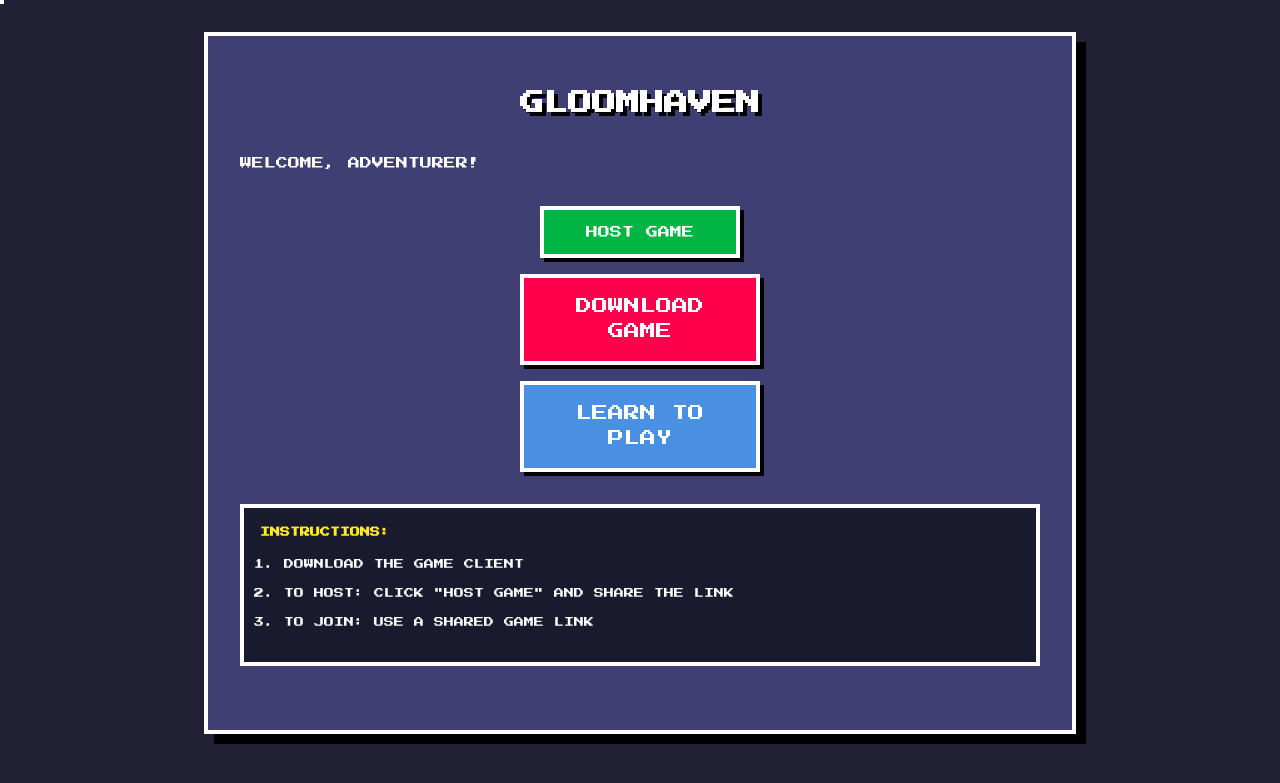
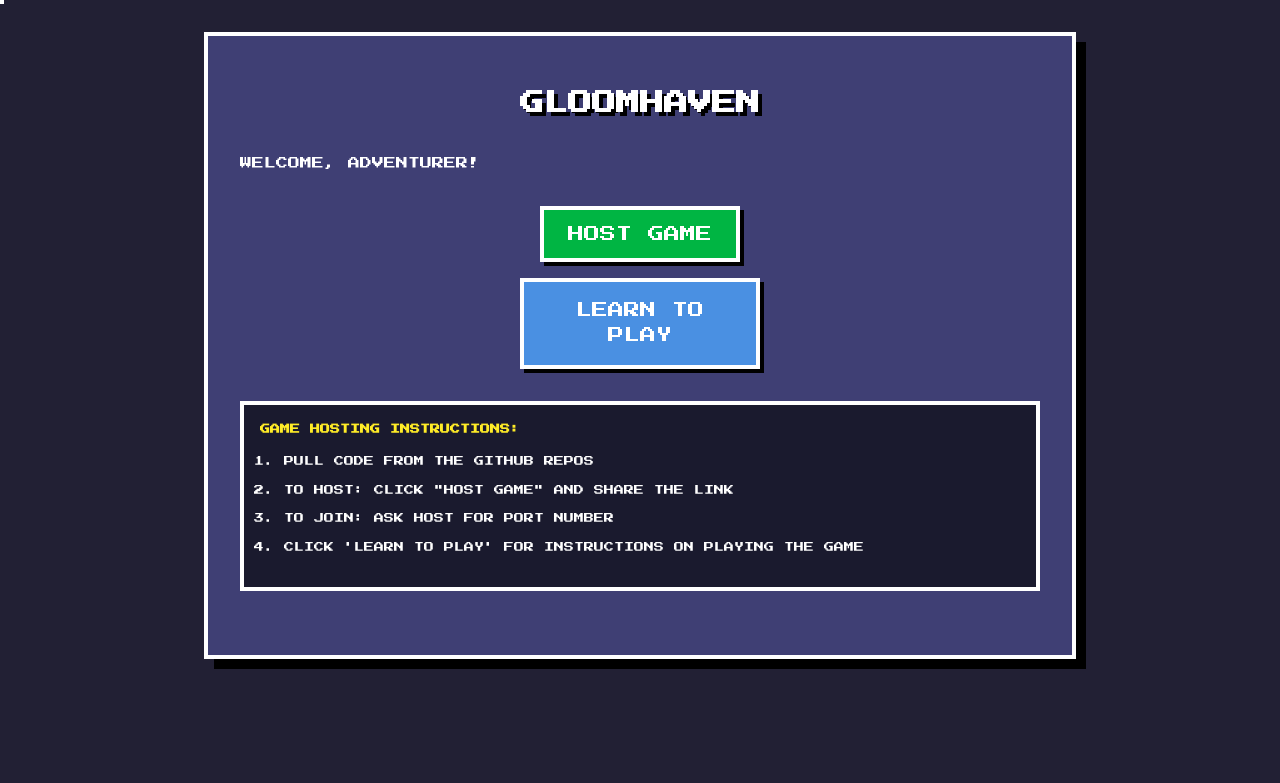
Before and after one commit to k-reddy/drudgeford, a Flask app: page / in a window 1280 px wide. Shown: the top 783 px of the page. Run offline with Flask 3, Linux system fonts and the light colour scheme.

Commit message:
removing download button which doesnt work and improving page 1 instructions

```diff
--- a/Gloomhaven/executable/lobby.py
+++ b/Gloomhaven/executable/lobby.py
@@ -128,9 +128,11 @@ MAIN_HTML = """
                 HOST GAME
             </button>
 
+            <!-- doesn't work yet
             <a href="/download" class="download-button">
                 DOWNLOAD GAME
             </a>
+            -->
 
             <a href="/tutorial" class="tutorial-button">
                 LEARN TO PLAY
@@ -140,11 +142,13 @@ MAIN_HTML = """
         <div id="gameLink" class="game-link"></div>
 
         <div class="note">
-            <strong>INSTRUCTIONS:</strong>
+            <strong>GAME HOSTING INSTRUCTIONS:</strong>
             <ol>
-                <li>DOWNLOAD THE GAME CLIENT</li>
+                <!--doesn't work yet<li>DOWNLOAD THE GAME CLIENT</li>-->
+                <li>PULL CODE FROM THE GITHUB REPOS</li>
                 <li>TO HOST: CLICK "HOST GAME" AND SHARE THE LINK</li>
-                <li>TO JOIN: USE A SHARED GAME LINK</li>
+                <li>TO JOIN: ASK HOST FOR PORT NUMBER</li>
+                <li>CLICK 'LEARN TO PLAY' FOR INSTRUCTIONS ON PLAYING THE GAME</li>
             </ol>
         </div>
     </div>
--- a/Gloomhaven/executable/static/styles.css
+++ b/Gloomhaven/executable/static/styles.css
@@ -55,6 +55,7 @@ p {
 .host-button {
     display: block;
     width: 200px;
+    margin: 0rem;
     padding: 1rem;
     background-color: #00b543;
     color: white;
@@ -65,7 +66,7 @@ p {
     transition: all 0.1s ease;
     cursor: pointer;
     font-family: 'Press Start 2P', cursive;
-    font-size: 12px;
+    font-size: 16px;
 }
 
 .download-button:hover, .host-button:hover, .tutorial-button:hover {
--- a/Gloomhaven/executable/styles.css
+++ b/Gloomhaven/executable/styles.css
@@ -55,6 +55,7 @@ p {
 .host-button {
     display: block;
     width: 200px;
+    margin: 0rem;
     padding: 1rem;
     background-color: #00b543;
     color: white;
@@ -65,7 +66,7 @@ p {
     transition: all 0.1s ease;
     cursor: pointer;
     font-family: 'Press Start 2P', cursive;
-    font-size: 12px;
+    font-size: 16px;
 }
 
 .download-button:hover, .host-button:hover, .tutorial-button:hover {
```
